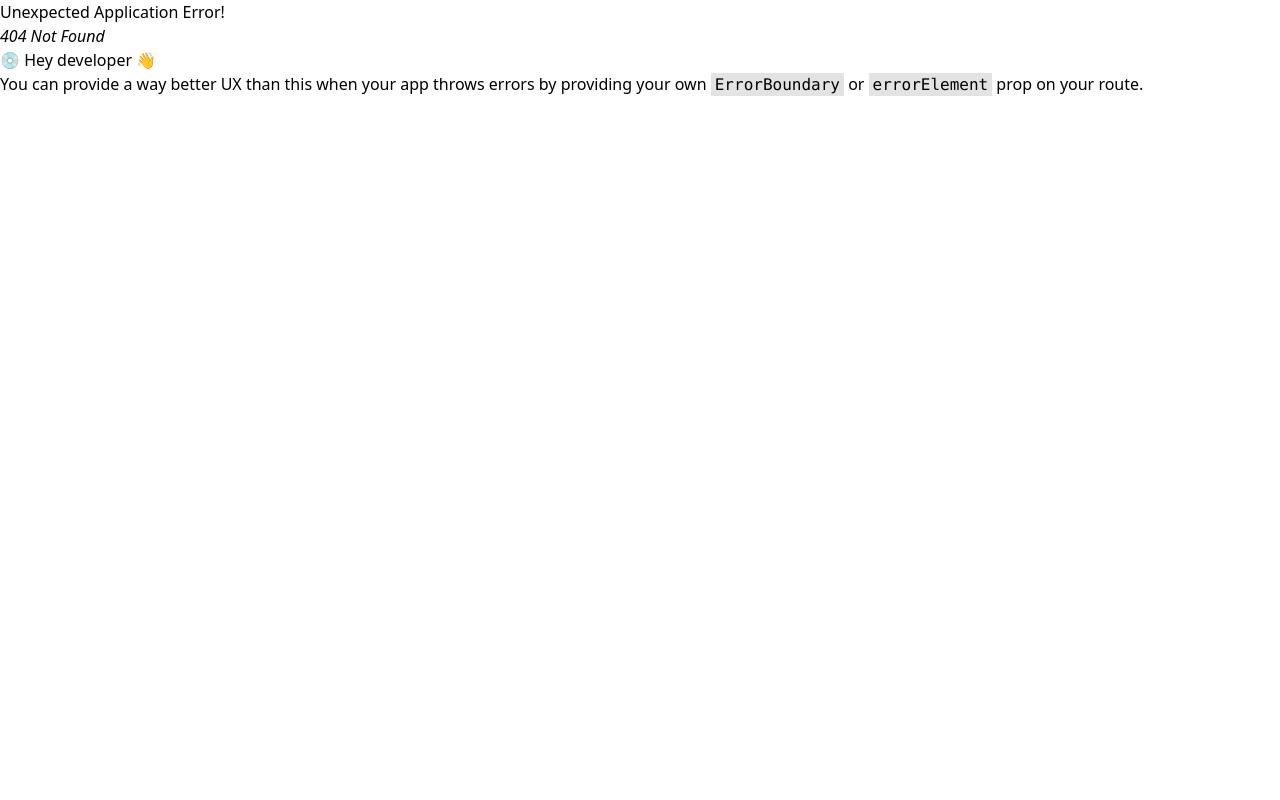
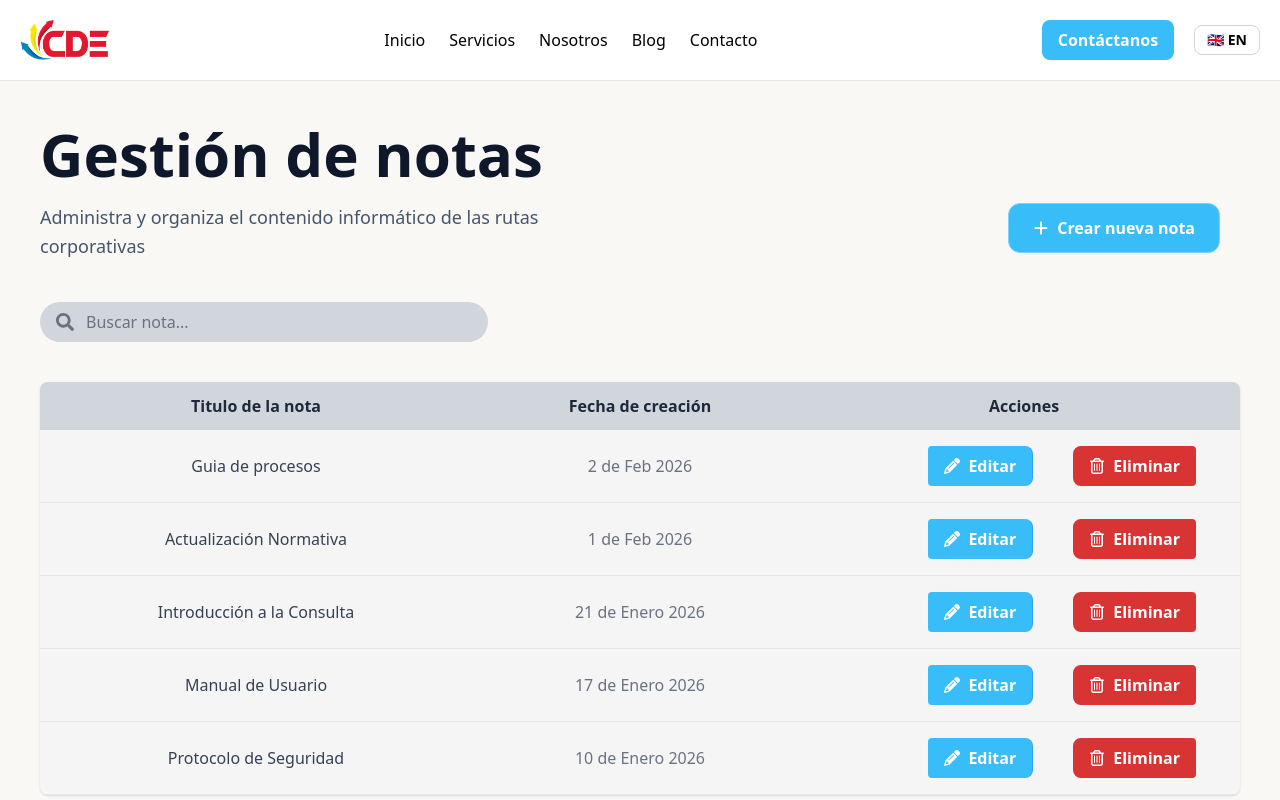
Before and after one commit to Yael-PM/CDE_Project, a React (Vite) app: page /manage-notes in a window 1280 px wide. Before the commit this address had no page. Shown: the top 800 px of the page. Built offline with nearby package versions, Linux system fonts and the light colour scheme.

Commit message:
page manage notes

```diff
--- a/src/main.tsx
+++ b/src/main.tsx
@@ -12,6 +12,7 @@ import LandingPage from './pages/LandingPage'
 import Services from './pages/Services'
 import AboutUs from './pages/AboutUs'
 import Contact from './pages/Contact'
+import ManageNotes from './pages/ManageNotes'
 
 const router = createBrowserRouter([
   {
@@ -21,7 +22,8 @@ const router = createBrowserRouter([
       {index: true, element: <LandingPage/>},
       {path: '/services', element: <Services/>},
       {path: '/about-us', element: <AboutUs/>},
-      {path: '/contact', element: <Contact/>}
+      {path: '/contact', element: <Contact/>},
+      {path: '/manage-notes',element: <ManageNotes/>}
     ]
   }
 ])
--- /dev/null
+++ b/src/pages/ManageNotes.tsx
@@ -0,0 +1,151 @@
+import { useState } from "react";
+import CustomButton from "../components/CustomButton";
+import Pagination from "../components/Pagination";
+
+import { FaPlus } from "react-icons/fa6";
+import { FaSearch } from "react-icons/fa";
+import { FaPencil } from "react-icons/fa6";
+import { FaRegTrashCan } from "react-icons/fa6";
+
+interface Note {
+    id: number;
+    title: string;
+    date: string;
+}
+
+const NOTES_PER_PAGE = 5;
+
+// Reemplaza con tu fetch/estado real
+const allNotes: Note[] = [
+    { id: 1, title: "Guia de procesos",          date: "2 de Feb 2026"     },
+    { id: 2, title: "Actualización Normativa",   date: "1 de Feb 2026"     },
+    { id: 3, title: "Introducción a la Consulta",date: "21 de Enero 2026"  },
+    { id: 4, title: "Manual de Usuario",         date: "17 de Enero 2026"  },
+    { id: 5, title: "Protocolo de Seguridad",    date: "10 de Enero 2026"  },
+    { id: 6, title: "Guia de Onboarding",        date: "5 de Enero 2026"   },
+    { id: 7, title: "Reporte Mensual",           date: "1 de Enero 2026"   },
+];
+
+const ManageNotes = () => {
+    const [currentPage, setCurrentPage] = useState<number>(1);
+    const [search, setSearch]           = useState<string>("");
+
+    const filtered = allNotes.filter((note) =>
+        note.title.toLowerCase().includes(search.toLowerCase())
+    );
+
+    const totalPages = Math.ceil(filtered.length / NOTES_PER_PAGE);
+
+    const paginated = filtered.slice(
+        (currentPage - 1) * NOTES_PER_PAGE,
+        currentPage * NOTES_PER_PAGE
+    );
+
+    const handleSearch = (e: React.ChangeEvent<HTMLInputElement>) => {
+        setSearch(e.target.value);
+        setCurrentPage(1);
+    };
+
+    return (
+        <main className="bg-neutral-200 min-h-screen flex flex-col pb-10">
+
+            {/* Hero section */}
+            <section className="mx-5 md:mx-10 py-10">
+                <h1 className="text-4xl md:text-6xl font-extrabold text-slate-900 leading-[1.1] mb-4">
+                    Gestión de notas
+                </h1>
+                <div className="grid grid-cols-1 md:grid-cols-2 items-start gap-4">
+                    <p className="text-lg text-slate-600 max-w-xl leading-relaxed">
+                        Administra y organiza el contenido informático de las rutas corporativas
+                    </p>
+                    <div className="flex md:justify-end">
+                        <CustomButton
+                            variant="primary"
+                            className="flex items-center justify-center gap-2 px-6 py-3 rounded-xl border border-tertiary-300 focus:border-blue-500 outline-none transition-all"
+                        >
+                            <FaPlus />
+                            <p>Crear nueva nota</p>
+                        </CustomButton>
+                    </div>
+                </div>
+            </section>
+
+            {/* Buscador */}
+            <div className="mx-5 md:mx-10 mb-5 max-w-md">
+                <div className="bg-gray-300 rounded-full flex items-center px-4 py-2">
+                    <label htmlFor="buscar" className="text-gray-500 mr-3 flex items-center">
+                        <FaSearch size={18} />
+                    </label>
+                    <input
+                        id="buscar"
+                        type="text"
+                        placeholder="Buscar nota..."
+                        value={search}
+                        onChange={handleSearch}
+                        className="w-full bg-transparent border-none outline-none text-gray-700 placeholder-gray-500"
+                    />
+                </div>
+            </div>
+
+            {/* Tabla */}
+            <section className="mx-5 md:mx-10 my-5">
+                <div className="w-full flex flex-col bg-neutral-100 rounded-lg shadow-sm overflow-hidden">
+
+                    {/* Cabecera */}
+                    <div className="grid grid-cols-3 bg-gray-300 py-3 px-6">
+                        <span className="font-bold text-center text-gray-800">Titulo de la nota</span>
+                        <span className="font-bold text-center text-gray-800">Fecha de creación</span>
+                        <span className="font-bold text-center text-gray-800">Acciones</span>
+                    </div>
+
+                    {/* Filas */}
+                    {paginated.length > 0 ? (
+                        paginated.map((note) => (
+                            <div
+                                key={note.id}
+                                className="grid grid-cols-3 py-4 px-6 items-center border-b border-gray-200 hover:bg-gray-200/50 transition-colors"
+                            >
+                                <span className="text-center font-medium text-gray-700">{note.title}</span>
+                                <span className="text-center text-gray-500">{note.date}</span>
+                                <div className="flex justify-end">
+                                    <div className="flex">
+                                        <CustomButton
+                                            variant="primary"
+                                            className="flex items-center justify-center px-4 py-2 rounded-l border-r border-blue-600/30"
+                                        >
+                                            <FaPencil />
+                                            <p className="ml-2">Editar</p>
+                                        </CustomButton>
+                                        <CustomButton
+                                            variant="warning"
+                                            className="flex items-center justify-center px-4 py-2 rounded-r"
+                                        >
+                                            <FaRegTrashCan />
+                                            <p className="ml-2">Eliminar</p>
+                                        </CustomButton>
+                                    </div>
+                                </div>
+                            </div>
+                        ))
+                    ) : (
+                        <div className="py-10 text-center text-gray-500">
+                            No se encontraron notas.
+                        </div>
+                    )}
+                </div>
+
+                {/* Paginación */}
+                {totalPages > 1 && (
+                    <Pagination
+                        currentPage={currentPage}
+                        totalPages={totalPages}
+                        onPageChange={setCurrentPage}
+                    />
+                )}
+            </section>
+
+        </main>
+    );
+};
+
+export default ManageNotes;
```
